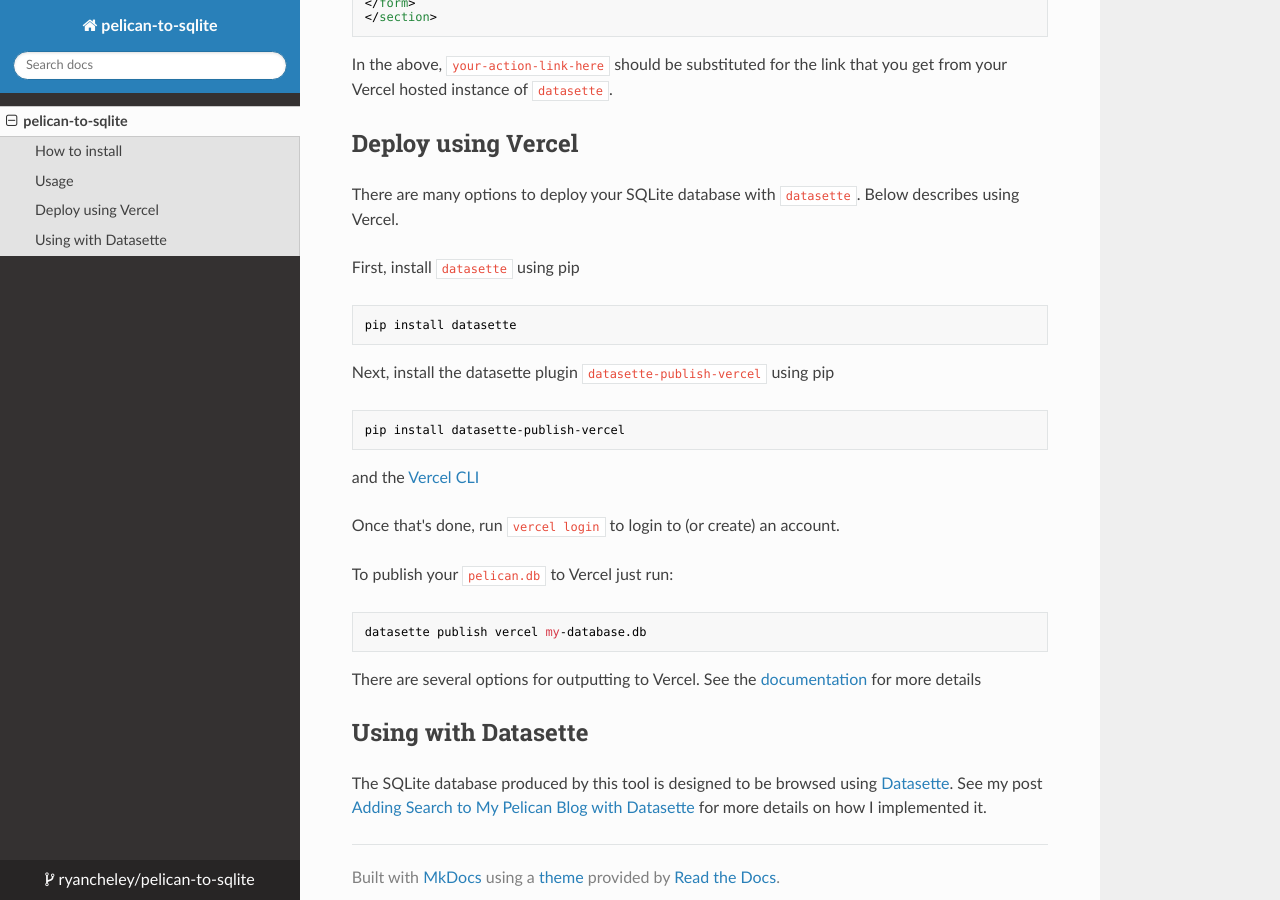
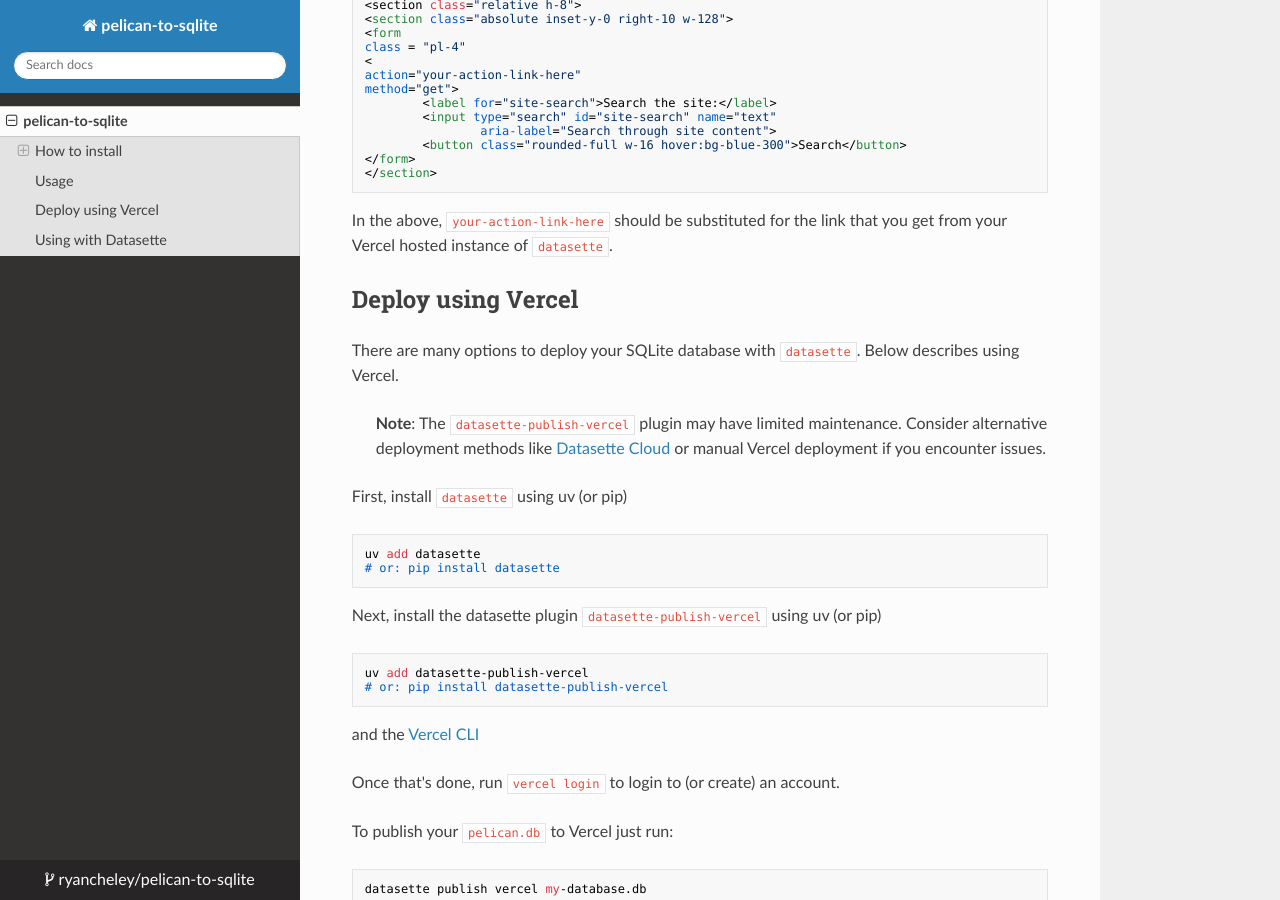
Before and after one commit to ryancheley/pelican-to-sqlite, an MkDocs documentation site: the page built from docs/index.md, in a window 1280 px wide and 900 px high, scrolled down 742 px. Built offline with MkDocs 1.6.1, drawn with Linux system fonts in a browser that asks for light colours; nearby versions of some CDN libraries; some of the changed text lies outside the part shown.

Commit message:
Update docs/index.md to match README.md
- Sync documentation with updated installation instructions
- Include uv installation methods and Vercel deployment notes

````diff
--- a/docs/index.md
+++ b/docs/index.md
@@ -9,6 +9,12 @@
 Create a SQLite database containing data posts from your local [pelican](https://blog.getpelican.com) files.
 
 ## How to install
+
+### Using uv (recommended)
+
+    uv add pelican-to-sqlite
+
+### Using pip
 
     pip install pelican-to-sqlite
 
@@ -40,16 +46,20 @@ In the above, `your-action-link-here` should be substituted for the link that yo
 
 There are many options to deploy your SQLite database with `datasette`. Below describes using Vercel.
 
-First, install `datasette` using pip
+> **Note**: The `datasette-publish-vercel` plugin may have limited maintenance. Consider alternative deployment methods like [Datasette Cloud](https://www.datasette.cloud/) or manual Vercel deployment if you encounter issues.
+
+First, install `datasette` using uv (or pip)
 
 ```
-pip install datasette
+uv add datasette
+# or: pip install datasette
 ```
 
-Next, install the datasette plugin `datasette-publish-vercel` using pip
+Next, install the datasette plugin `datasette-publish-vercel` using uv (or pip)
 
 ```
-pip install datasette-publish-vercel
+uv add datasette-publish-vercel
+# or: pip install datasette-publish-vercel
 ```
 
 and the [Vercel CLI](https://vercel.com/cli)
````
